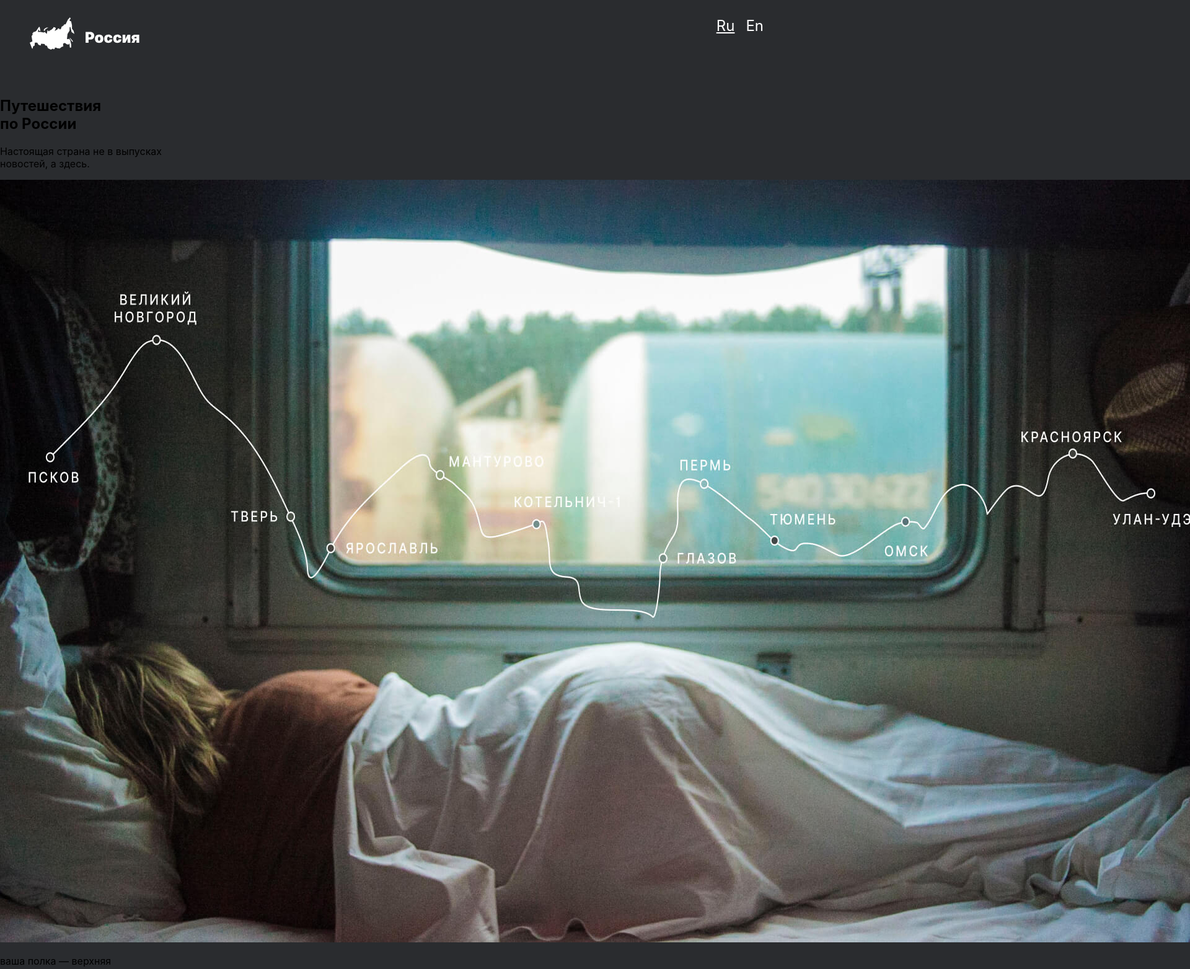
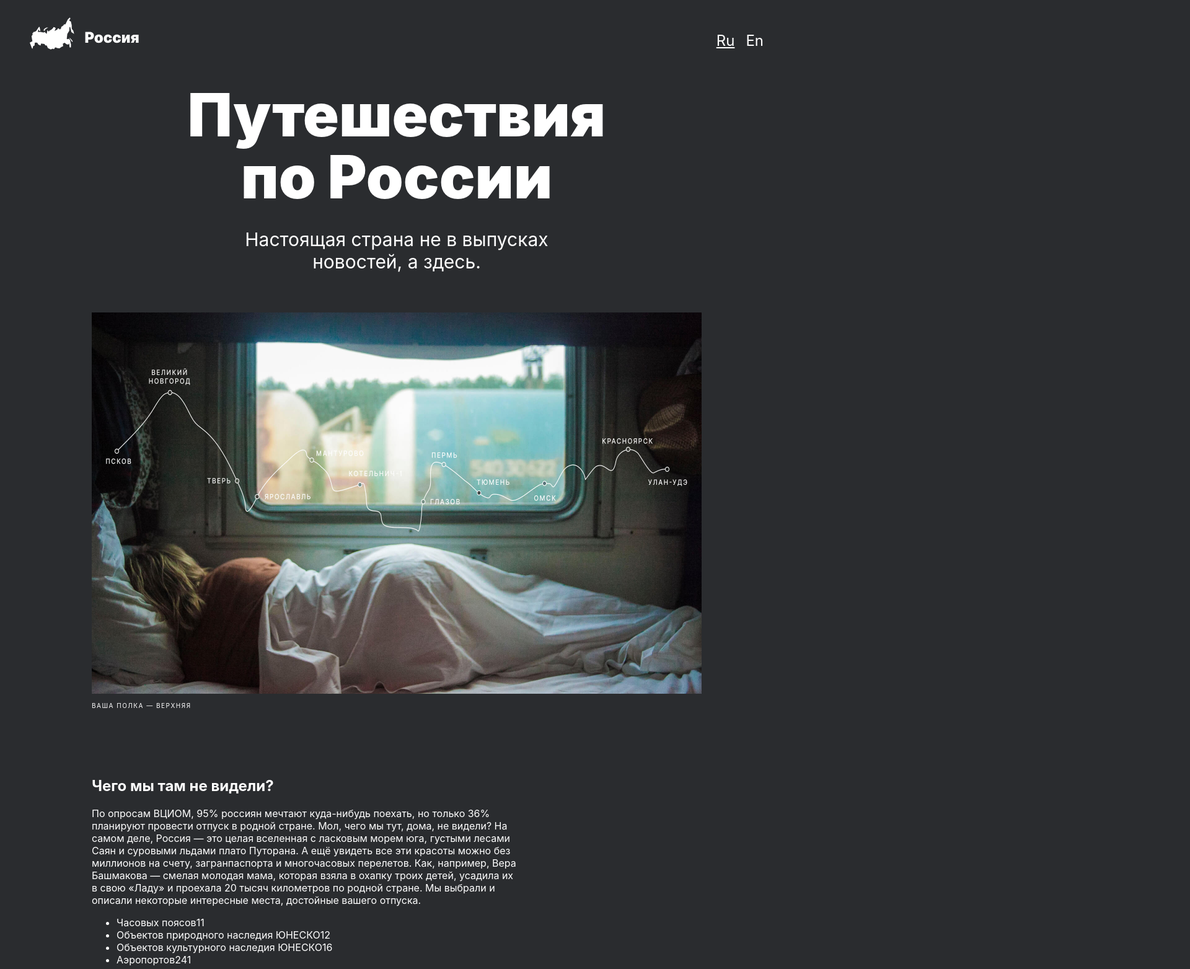
Before and after one commit to smgvasya/Russian-travel, a plain HTML site: page index.html in a window 1280 px wide. Shown: the top 1563 px of the page at 62% size, 1920 px wide, since content can reach past the window. Drawn offline with Linux system fonts and the light colour scheme.

Commit message:
plus header and lead

```diff
--- a/index.html
+++ b/index.html
@@ -11,22 +11,31 @@
 </head>
 
 <body class="page">
-   <header class="header">
+
+  <header class="header">
     <img class="header__logo" src="/images/logo/header-logo.svg" alt='Россия'>
-  <ul class="header__lang-link">
-    <li class="ru-link">Ru</li>
-    <li class="en-link">En</li>
-  </ul>
-   </header>
+     <div class="header__lang-link">
+      <a class="ru-link" href="#">Ru</a>
+      <a class="en-link" href="#">En</a>
+     </div>
+  </header>
 
    <section class="lead">
 <h1 class="lead__title">Путешествия<br> по России</h1>
-<p class="subtitle">Настоящая страна не в выпусках<br> новостей, а здесь.</p>
-<div class="lead-polka">
-<img class="header__img" src="/images/lead-polka.jpg" alt='Картинка не загрузилась'>
+<p class="lead__subtitle">Настоящая страна не в выпусках<br> новостей, а здесь.</p>
+<img class="lead__img" src="/images/lead-polka.jpg" alt='Картинка не загрузилась'>
 <p class="lead__caption">ваша полка — верхняя</p>
-</div>
+   </section>
 
+   <section class="intro">
+    <h2 class="intro__title">Чего мы там не видели?</h2>
+    <p class="text">По опросам ВЦИОМ, 95% россиян мечтают куда-нибудь поехать, но только 36% планируют провести отпуск в родной стране. Мол, чего мы тут, дома, не видели? На самом деле, Россия — это целая вселенная с ласковым морем юга, густыми лесами Саян и суровыми льдами плато Путорана. А ещё увидеть все эти красоты можно без миллионов на счету, загранпаспорта и многочасовых перелетов. Как, например, Вера Башмакова — смелая молодая мама, которая взяла в охапку троих детей, усадила их в свою «Ладу» и проехала 20 тысяч километров по родной стране. Мы выбрали и описали некоторые интересные места, достойные вашего отпуска.</p>
+    <ul>
+      <li>Часовых поясов<span>11</span></li>
+      <li>Объектов природного наследия ЮНЕСКО<span>12</span></li>
+      <li>Объектов культурного наследия ЮНЕСКО<span>16</span></li>
+      <li>Аэропортов<span>241</span></li>
+    </ul>
    </section>
 
 
@@ -42,20 +51,4 @@
 
 
 
-
-
-
-
-
-
-
-
-
-
-
-
-
-
-
-
 </body>
--- a/style.css
+++ b/style.css
@@ -1,36 +1,96 @@
 .page {
-    min-width: 320px;
-    max-width: 1920px;
-    height: fit-content;
+    width: 100%;
+    max-width: 1280px;
     margin: 0 auto;
     font-family: 'Inter','Arial', sans-serif;
-    box-sizing: border-box;
     background-color: #2A2C2F;
     ;
   }
 
   .header{
-    min-width: 288px;
-    min-height: 42px;
+    max-width: 1280px;
     max-height: 52px;
     display: flex;
     justify-content: space-between;
     padding: 28px 48px 56px;
   }
 
+   .header__logo{
+    width: 176px;
+    height: 52px;
+  }
+
   .header__lang-link{
     display: flex;
-    list-style: none;
-    padding: 0;
+    align-items: flex-end;
     margin: 0;
-    color:#FFFFFF;
     font-style: normal;
     font-size: 24px;
-    line-height: 28px;
-    ;
+    line-height: 117%;
+    transition: 1s;
   }
 
   .ru-link {
     text-decoration: underline;
     padding-right: 18px;
+    color:#FFFFFF;
   }
+
+  .en-link {
+    text-decoration: none;
+    color:#FFFFFF;
+  }
+
+  .lead{
+    color: #FFFFFF;
+    margin: 0;
+    padding: 0px 148px;
+    max-width: 1280px;
+    max-height: 1005px;
+  }
+
+  .lead__title{
+    font-style: normal;
+    font-weight: 900;
+    font-size: 96px;
+    line-height: 104%;
+    text-align: center;
+    margin: 0;
+  }
+
+  .lead__subtitle{
+    padding-top: 32px;
+    font-style: normal;
+    font-weight: 400;
+    font-size: 30px;
+    line-height: 120%;
+    text-align: center;
+    margin: 0;
+  }
+
+  .lead__img{
+    background-repeat: no-repeat;
+    width: 984px;
+    height: 615px;
+    padding-top: 64px;
+    object-fit: cover;
+  }
+
+  .lead__caption{
+    margin: 0;
+    padding-top: 8px;
+    text-transform: uppercase;
+    font-style: normal;
+    font-weight: 400;
+    font-size: 10px;
+    line-height: 140%;
+    letter-spacing: 1.5px;
+  }
+
+  .intro {
+    color: #FFFFFF;
+    margin: 0;
+    padding: 92px 442px 92px 148px;
+    max-width: 690px;
+    max-height: 754px;
+  }
```
